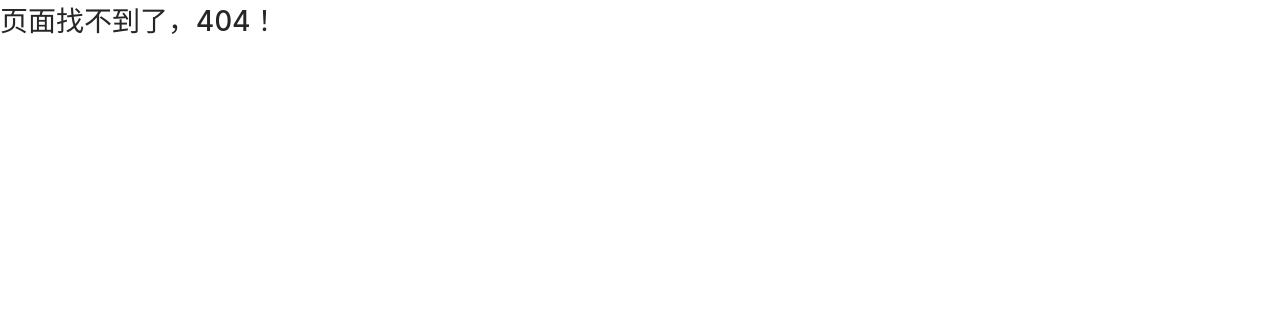
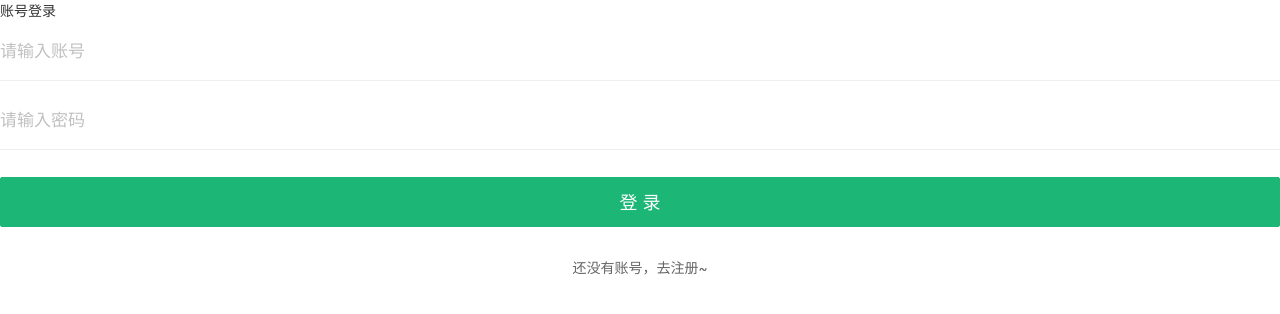
Before and after one commit to ymx1997/wnzf, a React (Create React App) app: page /#/login in a window 1280 px wide. Shown: the top 314 px of the page. Built offline with nearby package versions, Linux system fonts and the light colour scheme.

Commit message:
完成了列表找房功能

```diff
--- a/src/App.js
+++ b/src/App.js
@@ -6,6 +6,7 @@
 import Map from './pages/Map';
 import NotFound from './pages/NotFound';
 import HouseDetail from './components/HouseDetail'
+import Login from './pages/Login'
 
 function App() {
   return (
@@ -21,6 +22,8 @@
           <Route path="/map" component={Map} />
           {/* 房源详情的路由 */}
           <Route path='/detail/:id' component={HouseDetail}/>
+          {/* 登录 */}
+          <Route path='/login' component={Login}/>
           {/* 配置404页面 */}
           <Route component={NotFound} />
         </Switch>
--- a/src/components/HouseDetail/index.js
+++ b/src/components/HouseDetail/index.js
@@ -1,10 +1,11 @@
 import React, { Component } from 'react'
 import { Carousel, Flex, Modal, Toast, NavBar, Icon } from 'antd-mobile'
-import axios from 'axios'
 import HouseItem from '../HouseItem'
 import styles from './index.module.css'
 import HousePackage from '../HousePackage'
-const BASE_URL = `http://localhost:8080`
+import { BASE_URL } from '../../utils/axios'
+import { getDetailById } from '../../utils/api/House'
+
 // 猜你喜欢
 const recommendHouses = [
   {
@@ -101,7 +102,8 @@
     // console.log(this.props)
 
     // 获取房屋数据
-    this.getHouseDetail()
+    this.getHouseDetail();
+    console.log(this.props.location.state);
   }
 
   /*
@@ -135,21 +137,18 @@
       isLoading: true
     })
 
-    const res = await axios.get(
-      `http://localhost:8080/houses/5cc47c8d1439630e5b47d45d`
-    )
-
+    const { status, data } = await getDetailById(id);
+    if (status === 200) {
       // console.log(res.data.body)
-
       this.setState({
-      houseInfo: res.data.body,
+        houseInfo: data,
         isLoading: false
       })
 
-    const { community, coord } = res.data.body
-
+      const { community, coord } = data
       // 渲染地图
       this.renderMap(community, coord)
+    }
   }
 
   // 渲染轮播图结构
@@ -173,6 +172,7 @@
     const point = new BMap.Point(longitude, latitude)
     map.centerAndZoom(point, 17)
 
+    // 覆盖物 => 显示房源的位置信息
     const label = new BMap.Label('', {
       position: point,
       offset: new BMap.Size(0, -36)
@@ -231,7 +231,7 @@
         <NavBar
           mode="dark"
           icon={<Icon type="left" />}
-          onLeftClick={() => console.log('onLeftClick')}
+          onLeftClick={() => this.props.history.goBack()}
           rightContent={[<i key="share" className="iconfont icon-share" />]}
         >
           房屋详情
--- a/src/pages/House/index.js
+++ b/src/pages/House/index.js
@@ -48,7 +48,7 @@
     item.src = `${BASE_URL}${item.houseImg}`
     return (
       <HouseItem {...item} key={key} onClick={() => {
-        this.props.history.push('/detail/' + item.houseCode)
+        this.props.history.push({ pathname: '/detail/' + item.houseCode, state: { id: item.houseCode, a: 100 } })
       }} style={style} />
     )
   }
--- a/src/pages/Index/index.js
+++ b/src/pages/Index/index.js
@@ -133,7 +133,7 @@
                 {
                     Navs.map((item) => <Flex.Item onClick={
                         () => {
-                            this.props.history.push(item.path)
+                            this.props.history.push({ pathname: item.path }, { a: 10, b: '123' })
                         }
                     } key={item.id}>
                         <img src={item.img} />
--- /dev/null
+++ b/src/pages/Login/index.js
@@ -0,0 +1,61 @@
+import React, { Component } from 'react'
+import { Flex, WingBlank, WhiteSpace, NavBar } from 'antd-mobile'
+
+import { Link } from 'react-router-dom'
+
+import styles from './index.module.css'
+
+// 验证规则：
+// const REG_UNAME = /^[a-zA-Z_\d]{5,8}$/
+// const REG_PWD = /^[a-zA-Z_\d]{5,12}$/
+
+class Login extends Component {
+  render() {
+    return (
+      <div className={styles.root}>
+        {/* 顶部导航 */}
+        <NavBar mode="light">
+          账号登录
+        </NavBar>
+        <WhiteSpace size="xl" />
+
+        {/* 登录表单 */}
+        <WingBlank>
+          <form>
+            <div className={styles.formItem}>
+              <input
+                className={styles.input}
+                name="username"
+                placeholder="请输入账号"
+              />
+            </div>
+            {/* 长度为5到8位，只能出现数字、字母、下划线 */}
+            {/* <div className={styles.error}>账号为必填项</div> */}
+            <div className={styles.formItem}>
+              <input
+                className={styles.input}
+                name="password"
+                type="password"
+                placeholder="请输入密码"
+              />
+            </div>
+            {/* 长度为5到12位，只能出现数字、字母、下划线 */}
+            {/* <div className={styles.error}>账号为必填项</div> */}
+            <div className={styles.formSubmit}>
+              <button className={styles.submit} type="submit">
+                登 录
+              </button>
+            </div>
+          </form>
+          <Flex className={styles.backHome}>
+            <Flex.Item>
+              <Link to="/registe">还没有账号，去注册~</Link>
+            </Flex.Item>
+          </Flex>
+        </WingBlank>
+      </div>
+    )
+  }
+}
+
+export default Login
--- /dev/null
+++ b/src/pages/Login/index.module.css
@@ -0,0 +1,82 @@
+.root {
+    height: 100%;
+    background-color: #fff;
+}
+
+.navHeader {
+    background-color: #21b97a;
+}
+
+.backHome {
+    margin-top: 30px;
+    text-align: center;
+}
+
+.backHome :global(a) {
+    color: #666;
+}
+
+.formItem {
+    position: relative;
+    margin-bottom: 9px;
+}
+
+.formItem::after {
+    content: '';
+    position: absolute;
+    background-color: #ddd;
+    display: block;
+    z-index: 1;
+    top: auto;
+    right: auto;
+    bottom: 0;
+    left: 0;
+    width: 100%;
+    height: 1px;
+    -webkit-transform-origin: 50% 100%;
+    transform-origin: 50% 100%;
+    -webkit-transform: scaleY(0.5);
+    transform: scaleY(0.5);
+}
+
+.input {
+    height: 60px;
+    width: 100%;
+    padding: 2px 0;
+    border: 0;
+    color: #000;
+    font-size: 17px;
+    background-color: transparent;
+}
+
+.input::placeholder {
+    color: #c0c0c0;
+}
+
+.formSubmit {
+    margin-top: 27px;
+}
+
+.submit {
+    display: block;
+    outline: 0 none;
+    -webkit-appearance: none;
+    padding: 0;
+    text-align: center;
+    font-size: 18px;
+    height: 50px;
+    line-height: 50px;
+    overflow: hidden;
+    text-overflow: ellipsis;
+    word-break: break-word;
+    white-space: nowrap;
+    color: #fff;
+    background-color: rgb(28, 182, 118);
+    border: 1px solid rgb(28, 182, 118);
+    border-radius: 2px;
+    width: 100%;
+}
+
+.error {
+    color: red;
+}
--- a/src/pages/Map/index.js
+++ b/src/pages/Map/index.js
@@ -28,6 +28,9 @@
     render() {
         return (
             <div className="xBai">
+                <p onClick={() => {
+                    console.log(this.props);
+                }}>获取参互说</p>
                 {/* 导航栏 */}
                 <NavBar
                     mode="dark"
--- a/src/utils/api/House/index.js
+++ b/src/utils/api/House/index.js
@@ -25,3 +25,8 @@
         }
     })
 }
+
+// 根据房源ID获取房源详情
+export function getDetailById(id) {
+    return api.get(`/houses/${id}`)
+}
```
Lines whose indentation alone changed are shown as unchanged.
